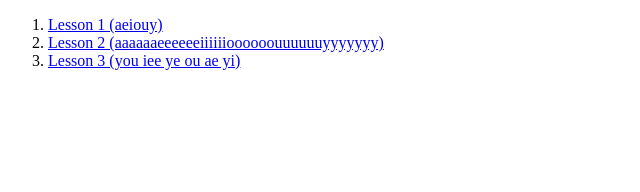
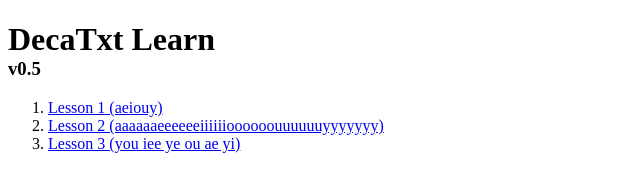
Before and after one commit to quasarj/DecaTxt-learn, a plain HTML site: page learn-prog/index.html in a window 1280 px wide. Shown: the whole page, without its empty margins (0-640 px from the left). Drawn offline with Linux system fonts and the light colour scheme.

Commit message:
Update titles

```diff
--- a/learn-prog/index.html
+++ b/learn-prog/index.html
@@ -2,9 +2,22 @@
 <html lang="en">
 <head>
 	<meta charset="UTF-8">
-	<title></title>
+	<title>DecaTxt Learn by Quasar</title>
+	<style type="text/css">
+		h1 {
+			margin-bottom: 0;
+			padding-bottom: 0;
+		}
+		h3 {
+			margin-top: 0;
+			padding-top: 0;
+		}
+
+	</style>
 </head>
 <body>
+	<h1>DecaTxt Learn</h1>
+	<h3>v0.5</h3>
 	<ol>
 		<li><a href="letter.html?letters=aeiouy">Lesson 1 (aeiouy)</a></li>
 		<li><a href="letter.html?letters=aaaaaaeeeeeeiiiiiioooooouuuuuuyyyyyyy">Lesson 2 (aaaaaaeeeeeeiiiiiioooooouuuuuuyyyyyyy)</a></li>
```
Also changed, not shown: learn-prog/letter.html (+1 -1 lines).
